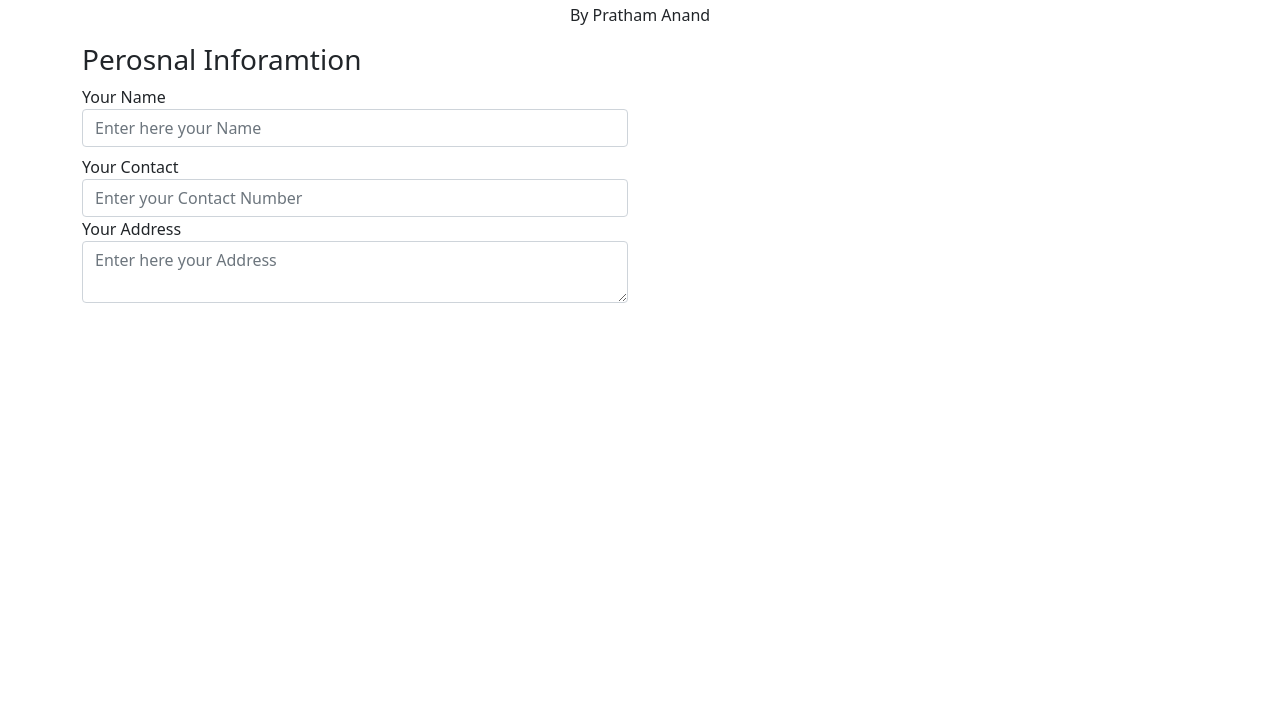
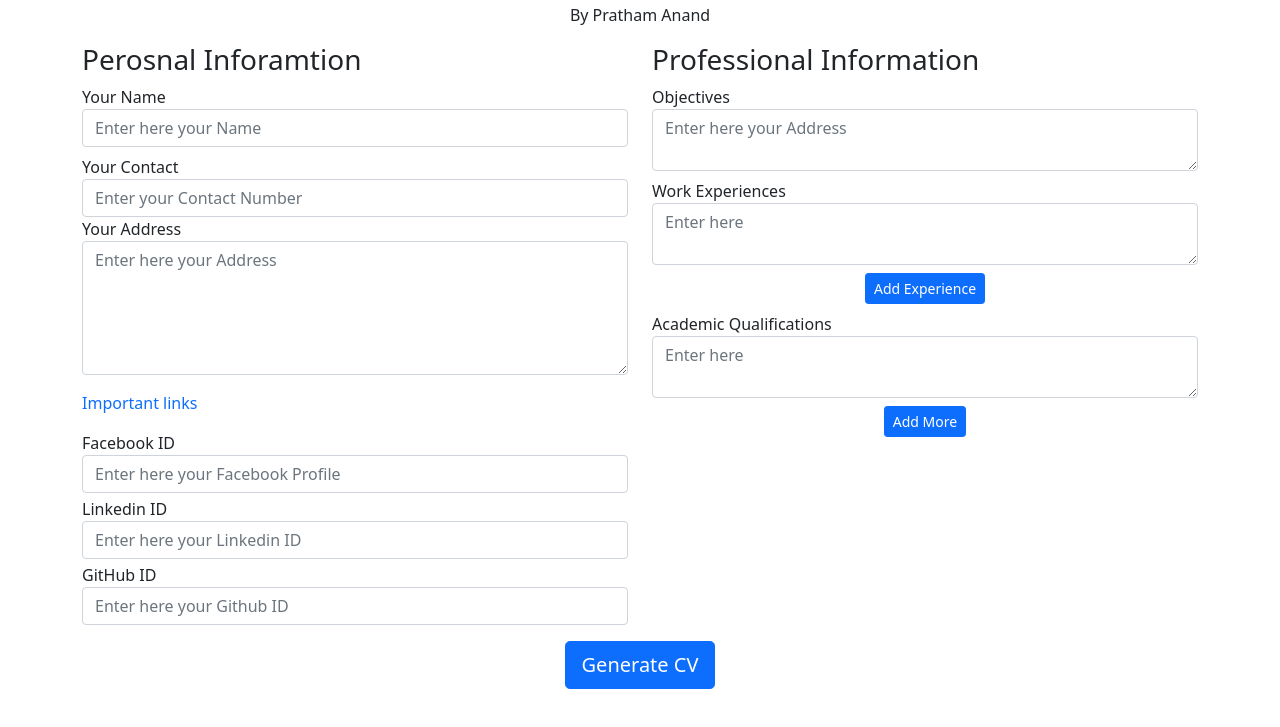
Before and after one commit to Pratham-123/simple_resume_builder, a plain HTML site: page index.html in a window 1280 px wide. Shown: the part 61-788 px from the top of the page. Drawn offline with nearby package versions, Linux system fonts and the light colour scheme.

Commit message:
changes in code

```diff
--- a/index.html
+++ b/index.html
@@ -45,23 +45,89 @@
                 <textarea type="text"
                 id = addressField
                 placeholder="Enter here your Address"
-                class="form-control"></textarea>
+                class="form-control"
+                rows = 5></textarea>
             </div>
+
+
+            <p class="text-primary my-3" >Important links</p>
+
+            <div class="form-group">
+                <label for="fbField">Facebook ID</label>
+                <input type="text"
+                id = "fbField"
+                placeholder="Enter here your Facebook Profile"
+                class="form-control">
+            </div>
+            <div class="form-group mt-1">
+                <label for="linkedinField">Linkedin ID</label>
+                <input type="text"
+                id =  "linkedinField"
+                placeholder="Enter here your Linkedin ID"
+                class="form-control">
+            </div>
+            <div class="form-group mt-1">
+                <label for="githubeiField">GitHub ID</label>
+                <input type="text"
+                id = githubeiField
+                placeholder="Enter here your Github ID"
+                class="form-control">
+            </div>
+
+
+
 
 
          </div>
 
          <div class="col-md-6">
              <!--second column-->
+             <h3>Professional Information</h3>
+             <div class="form-group">
+                <label for="">Objectives</label>
+                <textarea type="text"
+                placeholder="Enter here your Address"
+                class="form-control "
+                rows = 2></textarea>
+            </div>
+
+            <div class="form-group mt-2" id ="we">
+                <label for="">Work Experiences</label>
+                <textarea type="text"
+                placeholder="Enter here"
+                class="form-control weField"
+                rows = 2></textarea>
 
 
+                <div class="container text-center mt-2 " id ="weAddButton">
+                    <button onclick="addNewWEField()" class= " btn btn-primary btn-sm">Add Experience</button>
+                </div>
+            </div>
+
+            <div class="form-group mt-2" id="aq">
+                <label for="">Academic Qualifications</label>
+                <textarea type="text"
+                placeholder="Enter here"
+                class="form-control aqField"
+                rows = 2></textarea>
+
+                <div class="container text-center mt-2"  id ="aqAddButton">
+                    <button onclick="addNewAQField()" class= " btn btn-primary btn-sm">Add More</button>
+                </div>
+            </div>
 
 
          </div>
 
      </div>
+
+
     </div>
 
+    <div class="container text-center mt-3">
+
+    <button class="btn btn-primary btn-lg">Generate CV</button>
+     </div>
 
 
     <script
--- a/script.js
+++ b/script.js
@@ -0,0 +1,33 @@
+function addNewWEField(){
+    //console.log("adding new feild")
+
+    let newNode = document.createElement('textarea');
+    newNode.classList.add('form-control');
+    newNode.classList.add('weField');
+    newNode.classList.add("mt-2");
+    newNode.setAttribute("rows",3);
+    newNode.setAttribute('placeholder', 'Enter Here')
+
+
+    let weOb = document.getElementById("we");
+    let weAddButtonOb = document.getElementById("weAddButton");
+
+    weOb.insertBefore(newNode, weAddButtonOb);
+}
+
+
+function addNewAQField(){
+    let newNode = document.createElement('textarea');
+    newNode.classList.add('form-control');
+    newNode.classList.add('aqField');
+    newNode.classList.add("mt-2");
+    newNode.setAttribute("rows",3);
+    newNode.setAttribute('placeholder', 'Enter Here')
+
+
+    let aqOb = document.getElementById("aq");
+    let aqAddButtonOb = document.getElementById("aqAddButton");
+
+    aqOb.insertBefore(newNode, aqAddButtonOb);
+
+}
```
